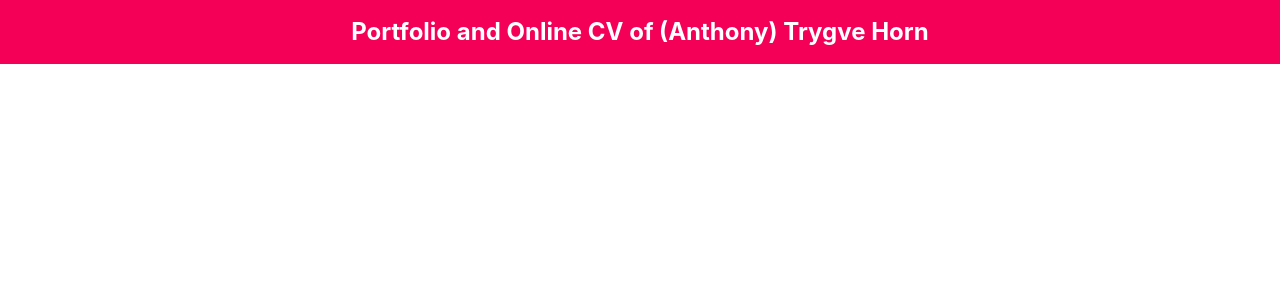
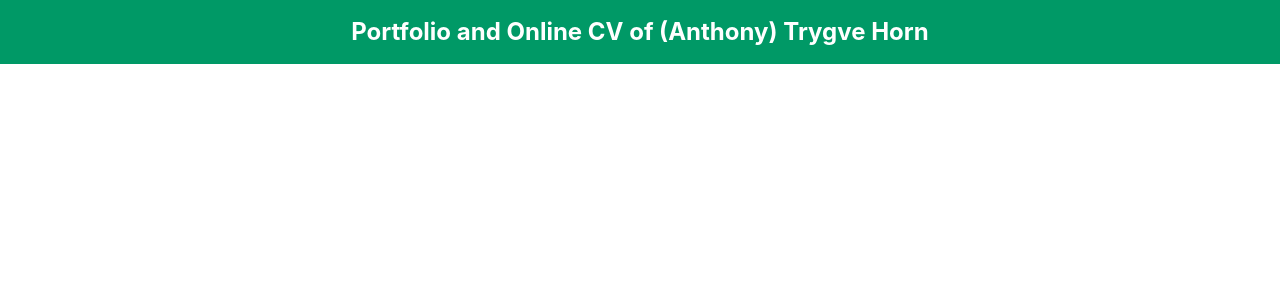
Before and after one commit to Thorn5/Trygve-Horn-Portfolio, a React (Vite) app: page / in a window 1280 px wide. Shown: the top 300 px of the page. Built offline with nearby package versions, Linux system fonts and the light colour scheme.

Commit message:
Theme adjustment

```diff
--- a/src/assets/PortFolioTheme.jsx
+++ b/src/assets/PortFolioTheme.jsx
@@ -7,10 +7,10 @@ export const PortFolioTheme = ({ children }) => {
   const theme = createTheme({
     palette: {
       primary: {
-        main: '#2196f3',
+        main: '#0099cc',
       },
       secondary: {
-        main: '#f50057',
+        main: '#009966',
       },
     },
     typography: {
--- a/src/main.jsx
+++ b/src/main.jsx
@@ -1,3 +1,4 @@
+// main.jsx
 import React from 'react'
 import ReactDOM from 'react-dom/client'
 import App from './App.jsx'
@@ -8,10 +9,6 @@ import '@fontsource/roboto/500.css';
 import '@fontsource/roboto/700.css';
 import { PortFolioTheme } from './assets/PortFolioTheme.jsx';
 
-
-
-
-
 ReactDOM.createRoot(document.getElementById('root')).render(
   <React.StrictMode>
     <PortFolioTheme>
```
